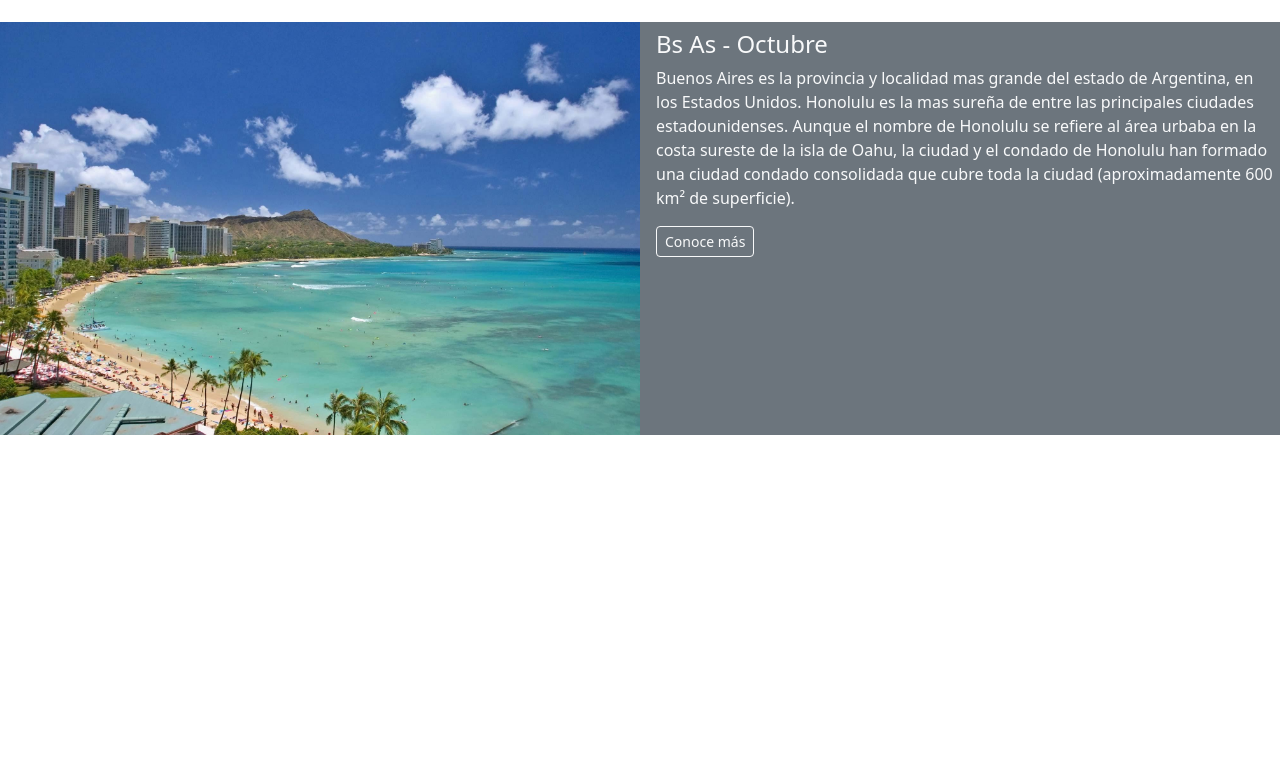
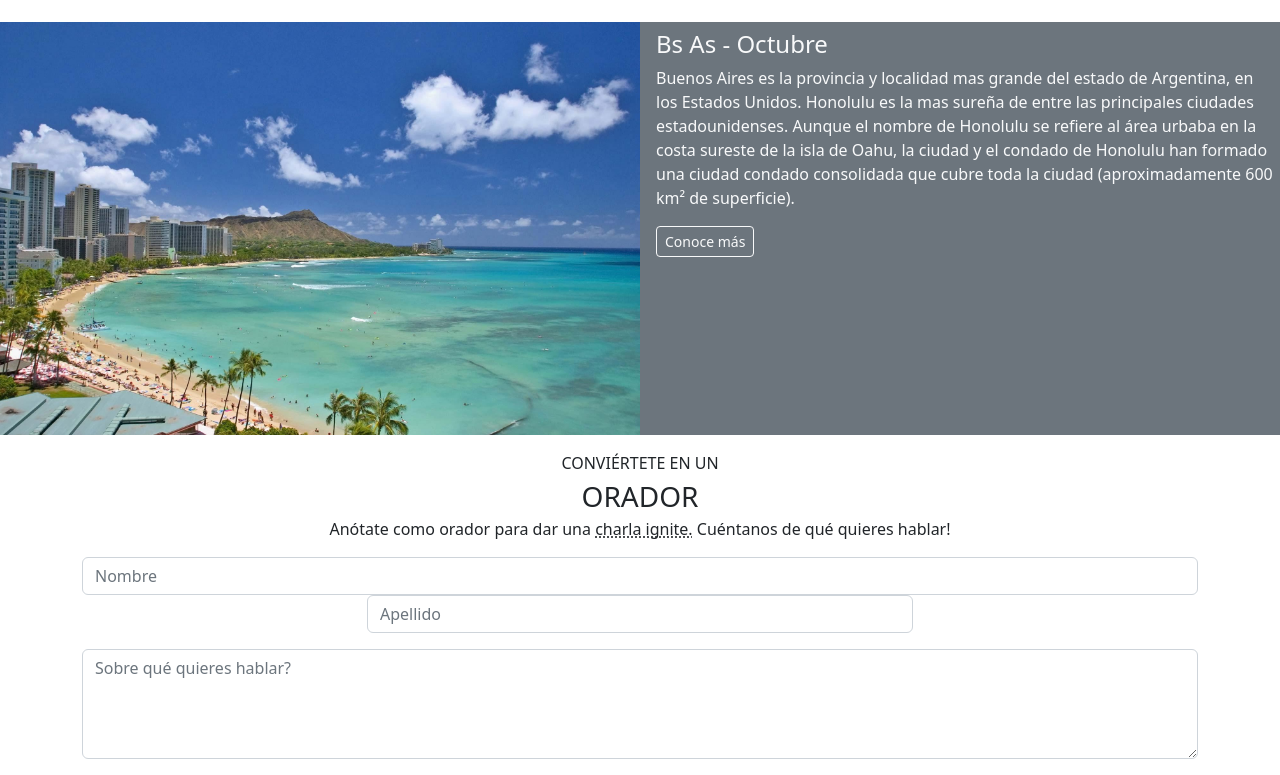
Before and after one commit to gipage/tp-integrador-cac, a plain HTML site: page index.html in a window 1280 px wide. Shown: the part 1619-2394 px from the top of the page. Before the commit the page ends 2054 px from the top, so only its background shows below. Drawn offline with nearby package versions, Linux system fonts and the light colour scheme.

Commit message:
form realizado

```diff
--- a/css/style.css
+++ b/css/style.css
@@ -44,7 +44,6 @@
     filter: brightness(40%);
   }
  .p-oradores{
-    text-align: center;
     text-transform: uppercase;
  }
 
@@ -53,3 +52,6 @@
    font-size: .8em;
    /*hola*/
  }
+.align{
+   justify-content: right;
+}
--- a/index.html
+++ b/index.html
@@ -124,7 +124,8 @@
         </div>
         <div class="col-12 col-lg-6 bg-secondary px-0">
             <h1 class="text-light fs-4 pt-2 px-3">Bs As - Octubre</h1>
-            <p class="text-light fs-6 px-3">Buenos Aires es la provincia y localidad mas grande del estado de Argentina, en los Estados Unidos.
+            <p class="text-light fs-6 px-3">Buenos Aires es la provincia y localidad mas grande del estado de Argentina,
+                en los Estados Unidos.
                 Honolulu es la mas sureña de entre las principales ciudades estadounidenses. Aunque el nombre de
                 Honolulu se refiere al área urbaba en la costa sureste de la isla de Oahu, la ciudad y el condado de
                 Honolulu han formado una ciudad condado consolidada que cubre toda la ciudad (aproximadamente 600 km² de
@@ -132,6 +133,28 @@
             <button type="button" class="btn btn-outline-light mx-3 btn-sm">Conoce más</button>
         </div>
     </div>
+
+
+    <div class="container">
+        <!-- conviertete en un orador-->
+        <p class="fs-6 m-0 p-oradores mt-3 text-center">conviértete en un</p>
+        <p class="fs-3 m-0 p-oradores text-center">orador</p>
+        <p class="text-center">Anótate como orador para dar una <abbr title="attribute">charla ignite.</abbr> Cuéntanos
+            de qué quieres hablar!</p>
+        <div class="row justify-content-center">
+            <div class="scol-6">
+                <input type="" class="form-control" placeholder="Nombre">
+            </div>
+
+            <div class="col-6">
+                <input type="" class="form-control" placeholder="Apellido">
+            </div>
+
+            <div class="m-3">
+                <textarea class="form-control" rows="4" placeholder="Sobre qué quieres hablar?"></textarea>
+            </div>
+        </div>
+    </div>
 </body>
 
 </html>
```
